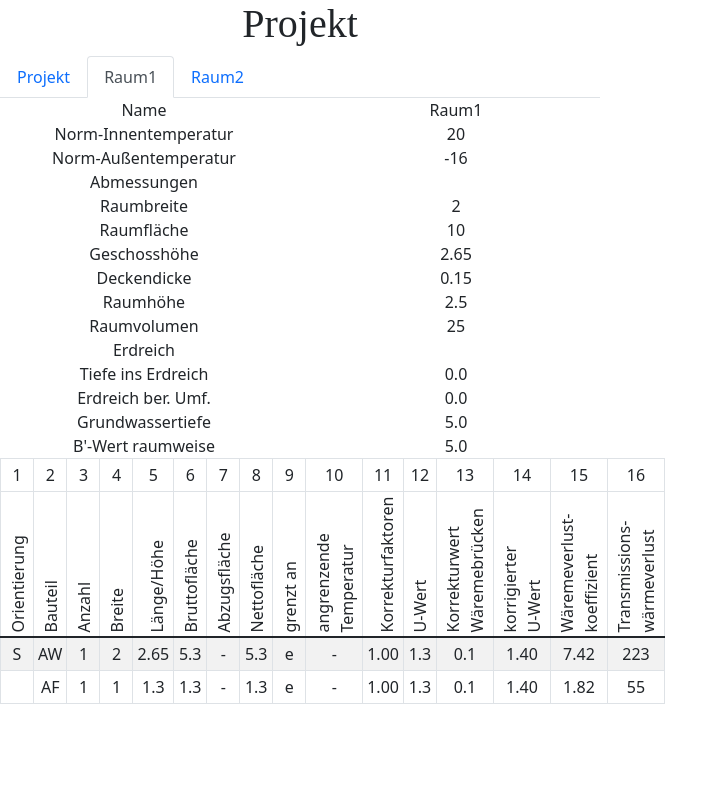
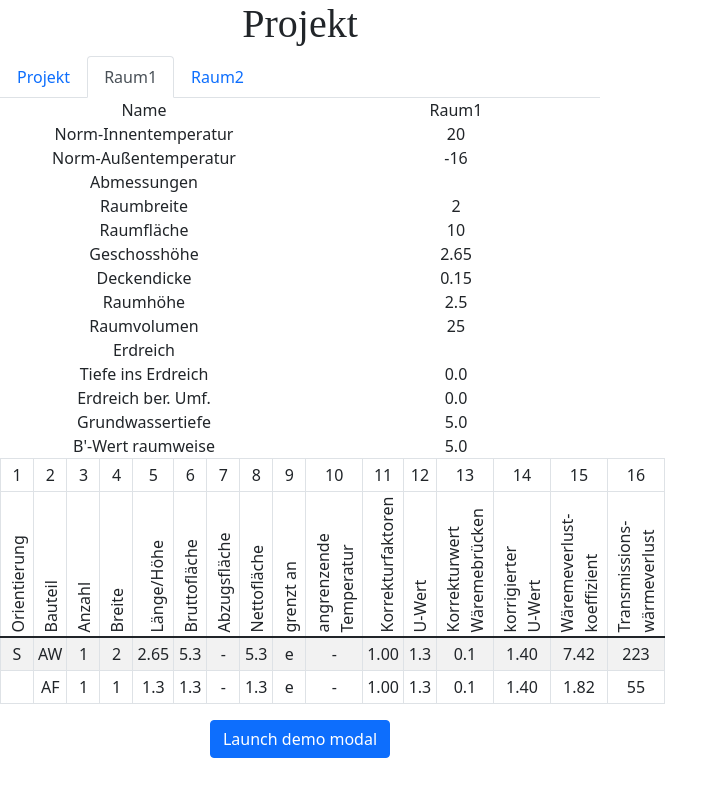
Before and after one commit to Dreanaught/js-react-mst, a React (Create React App) app: page / in a window 1280 px wide. Both pictures are taken after a click on the tab "Raum1". Shown: the top 796 px of the page, without its empty margins (0-728 px from the left). Built offline with nearby package versions, Linux system fonts and the light colour scheme; a web font is replaced by a local one.

Commit message:
added first throw of element edit

```diff
--- /dev/null
+++ b/src/components/ElementEdit.js
@@ -0,0 +1,53 @@
+import React, { Component } from "react"
+import { observer } from "mobx-react"
+import { Button, Modal } from "react-bootstrap";
+
+class ElementEdit extends Component {
+    constructor(props) {
+        super(props);
+
+        this.handleShow = this.handleShow.bind(this);
+        this.handleClose = this.handleClose.bind(this);
+        this.handleSave = this.handleSave.bind(this);
+
+        this.state = {
+            show: false
+        };
+    }
+
+    handleClose() {
+        this.setState({ show: false });
+    }
+
+    handleSave() {
+        this.setState({ show: false });
+    }
+
+    handleShow() {
+        this.setState({ show: true });
+    }
+
+    render() {
+        const element = this.props
+        return (
+            <div>
+                <Button bsstyle="primary" bssize="large" onClick={this.handleShow}>
+                    Launch demo modal
+                </Button>
+                <Modal centered show={this.state.show} onHide={this.handleClose}>
+                    <Modal.Header closeButton>
+                        <Modal.Title>Modal title</Modal.Title>
+                    </Modal.Header>
+
+                    <Modal.Body>One fine body... {element.Abzugsfläche}</Modal.Body>
+
+                    <Modal.Footer>
+                        <Button bsstyle="primary" onClick={this.handleSave}>Save</Button>
+                    </Modal.Footer>
+                </Modal>
+            </div>
+        )
+    }
+}
+
+export default observer(ElementEdit)
--- a/src/components/RaumView.js
+++ b/src/components/RaumView.js
@@ -2,6 +2,7 @@ import React from "react"
 import { observer } from "mobx-react"
 import { Col, Container, Row, Table } from "react-bootstrap"
 import ElementTableRowView from "./ElementTableRowView"
+import ElementEdit from "./ElementEdit"
 
 const RaumView = ({ raum }) => (
     <div>
@@ -172,6 +173,8 @@ const RaumView = ({ raum }) => (
 
             </tbody>
         </Table>
+        {/* add or edit elements */}
+        <ElementEdit/>
     </div>
 )
 
```
